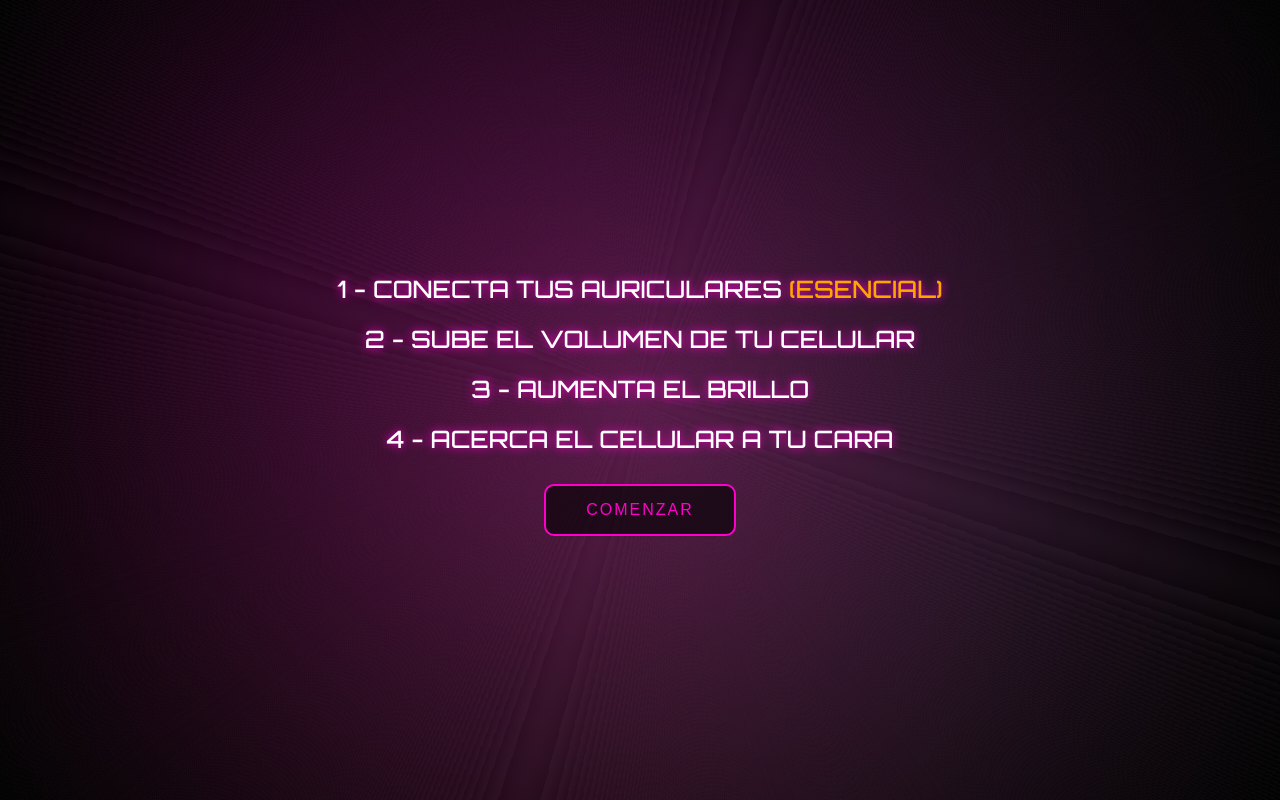
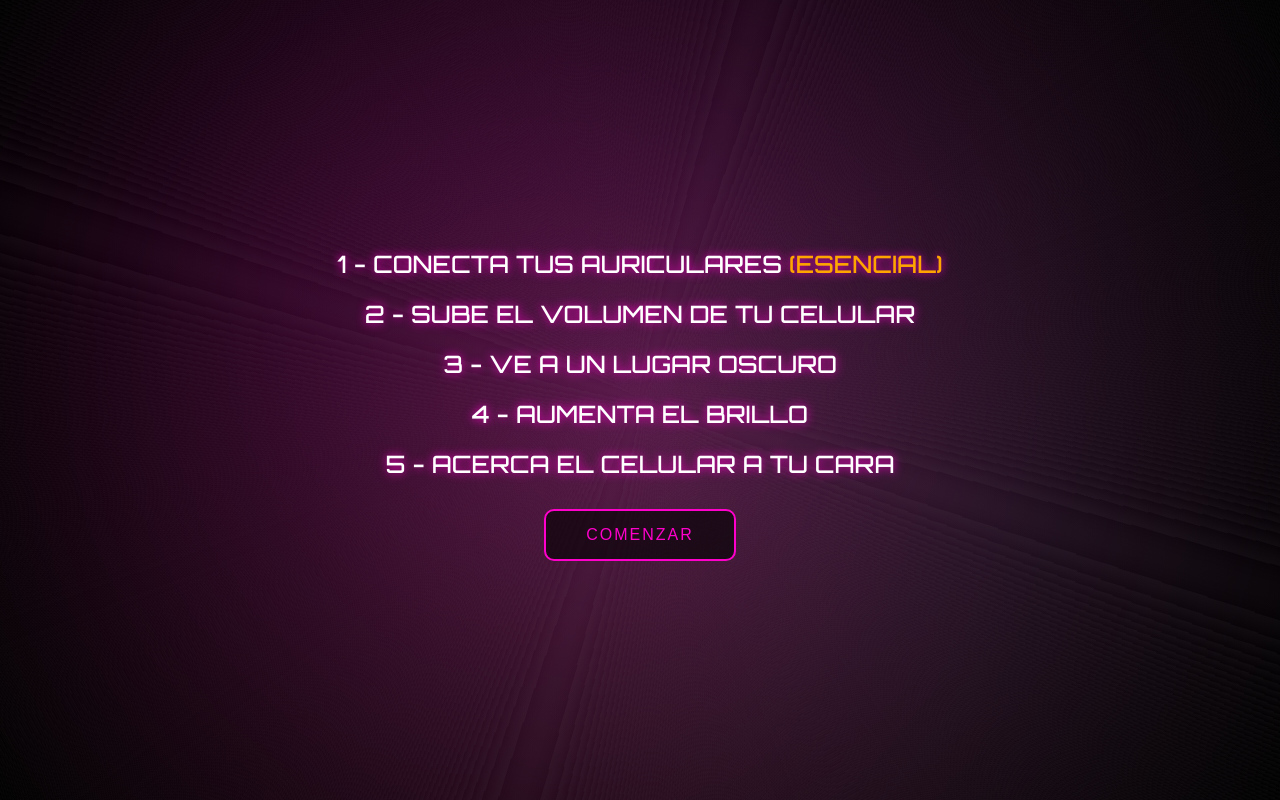
Before and after one commit to Martinhotmail95/TheExp, a plain HTML site: page index.html in a window 1280 px wide. Both pictures are taken after a click on the button "VINTAGE CULTURE". Drawn offline with Linux system fonts and the light colour scheme.

Commit message:
Update index.html

```diff
--- a/index.html
+++ b/index.html
@@ -117,8 +117,9 @@
   <div class="instructions" id="instructions" style="display: none;">
     <p>1 - CONECTA TUS AURICULARES <span style="color: orange">(ESENCIAL)</span></p>
     <p>2 - SUBE EL VOLUMEN DE TU CELULAR</p>
-    <p>3 - AUMENTA EL BRILLO</p>
-    <p>4 - ACERCA EL CELULAR A TU CARA</p>
+    <p>3 - VE A UN LUGAR OSCURO</p>
+    <p>4 - AUMENTA EL BRILLO</p>
+    <p>5 - ACERCA EL CELULAR A TU CARA</p>
     <button class="btn-start" onclick="startExperience()">COMENZAR</button>
   </div>
 
```
